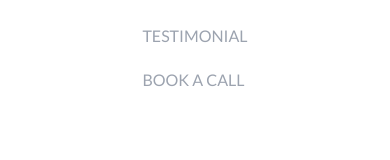
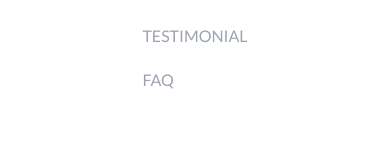
Before and after one commit to Deyjuwon/ayomideolamide, a React (Vite) app: page / in a window 390 px wide. Both pictures are taken after a click on the icon 348 px from the left and 38 px from the top of the page. Shown: the part 188-348 px from the top of the page. Built offline with nearby package versions, Linux system fonts and the light colour scheme; a web font is replaced by a local one.

Commit message:
faq page mobile

```diff
--- a/src/components/Header.jsx
+++ b/src/components/Header.jsx
@@ -56,7 +56,7 @@ const Header = () => {
             <li><Link to="/about" className="hover:text-gray-700 transition duration-200" onClick={handleNavLinkClick}>ABOUT</Link></li>
             <li><Link to="/contact" className="hover:text-gray-700 transition duration-200" onClick={handleNavLinkClick}>CONTACT</Link></li>
             <li><Link to="/testimonials" className="hover:text-gray-700 transition duration-200" onClick={handleNavLinkClick}>TESTIMONIAL</Link></li>
-            <li><Link to="/bookcall" className="hover:text-gray-700 transition duration-200" onClick={handleNavLinkClick}>BOOK A CALL</Link></li>
+            <li><Link to="/faq" className="hover:text-gray-700 transition duration-200" onClick={handleNavLinkClick}>FAQ</Link></li>
           </ul>
         </div>
       )}
```
